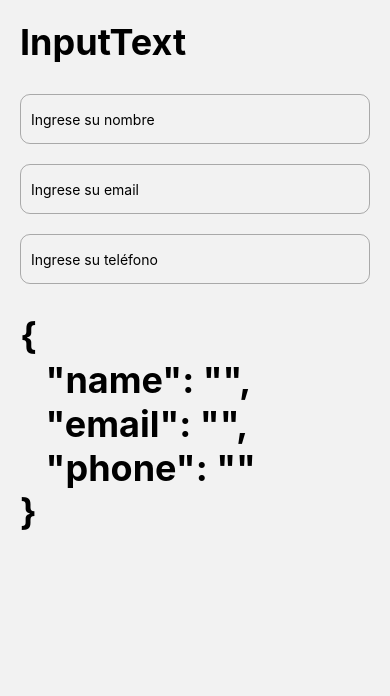
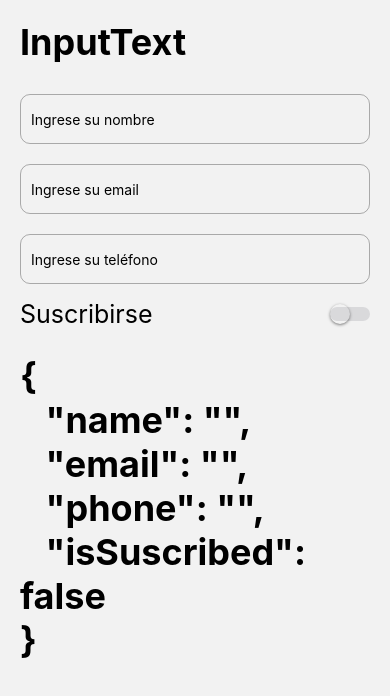
Before and after one commit to armandotechno/RNComponents, a React Native app: screen /TextInputScreen in a window 390 px wide. Shown: the top 696 px of the page. Built offline with nearby package versions, Linux system fonts and the light colour scheme.

Commit message:
Custom Hook para el manejo de los formularios

```diff
--- /dev/null
+++ b/src/hooks/useForm.tsx
@@ -0,0 +1,20 @@
+import { useState } from 'react';
+
+export const useForm = <T extends Object>( initState: T ) => {
+
+    const [state, setState] = useState( initState );
+
+    const onChange = <K extends Object>( value: K, field: keyof T ) => {
+        setState({
+            ...state,
+            [field]: value
+        });
+    }
+
+    return {
+        ...state,
+        form: state,
+        onChange,
+    }
+
+}
--- a/src/screens/TextInputScreen.tsx
+++ b/src/screens/TextInputScreen.tsx
@@ -2,21 +2,18 @@ import { View, Text, TextInput, StyleSheet, KeyboardAvoidingView, Platform, Scro
 import HeaderTitle from '../components/HeaderTitle';
 import { styles } from '../theme/appTheme';
 import { useState } from 'react';
+import { useForm } from '../hooks/useForm';
+import CustomSwitch from '../components/CustomSwitch';
 
 export default function TextInputScreen() {
 
-    const [form, setForm] = useState({
+    const { onChange, form, isSuscribed } = useForm({
         name: '',
         email: '',
         phone: '',
-    })
+        isSuscribed: false
+    });
 
-    const onChange = ( value: string, field: string ) => {
-        setForm({
-            ...form,
-            [field]: value
-        })
-    }
 
     return (
         <KeyboardAvoidingView
@@ -50,6 +47,11 @@ export default function TextInputScreen() {
                         keyboardType="phone-pad"
                     />
 
+                <View style={ stylesScreen.switchRow }>
+                    <Text style={ stylesScreen.switchText }>Suscribirse</Text>
+                    <CustomSwitch isOn={ isSuscribed } onChange={ (value) => onChange( value, 'isSuscribed' )}/>
+                </View>
+
                     <HeaderTitle title={ JSON.stringify( form, null, 3 ) } />
                 </View>
 
@@ -69,4 +71,13 @@ const stylesScreen = StyleSheet.create({
         borderRadius: 10,
         marginVertical: 10,
     },
+    switchRow:{
+        flexDirection: 'row',
+        justifyContent: 'space-between',
+        alignItems: 'center',
+        marginVertical: 5,
+      },
+      switchText: {
+        fontSize: 25,
+      },
 });
```
